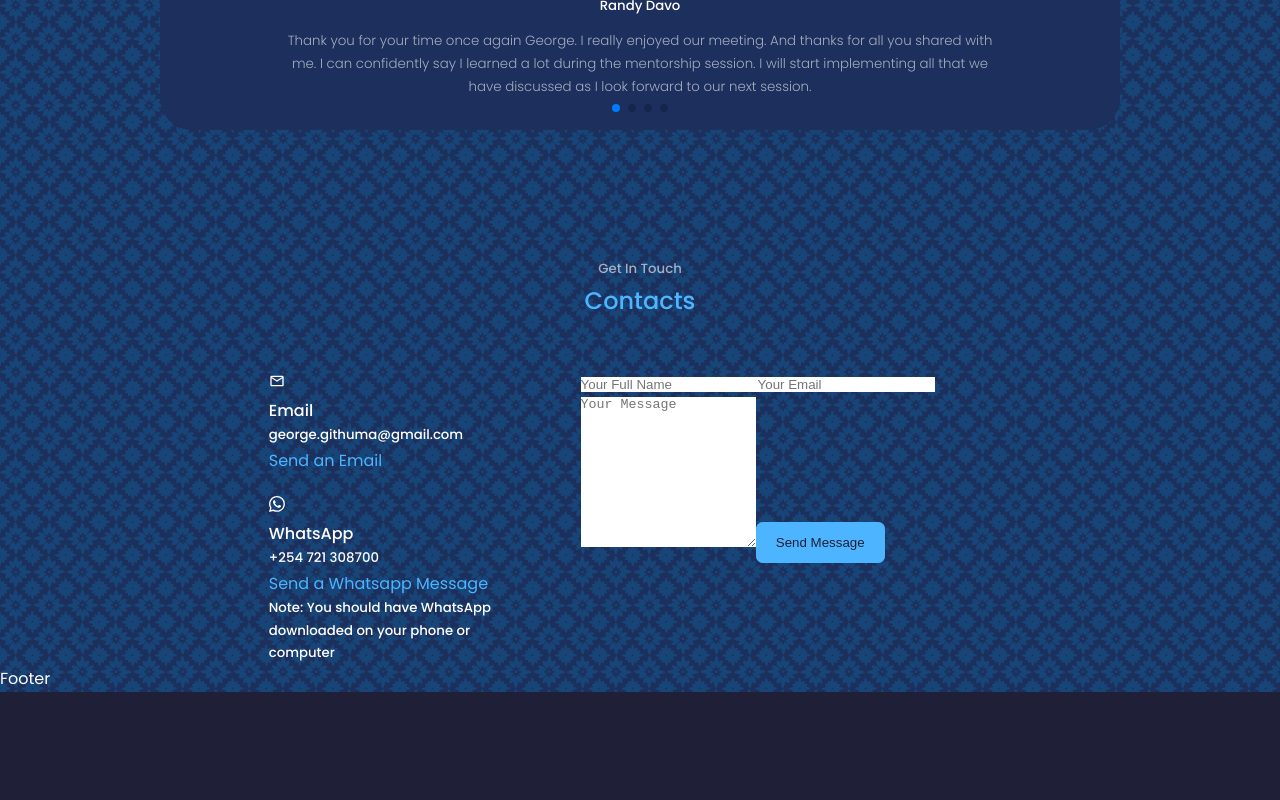
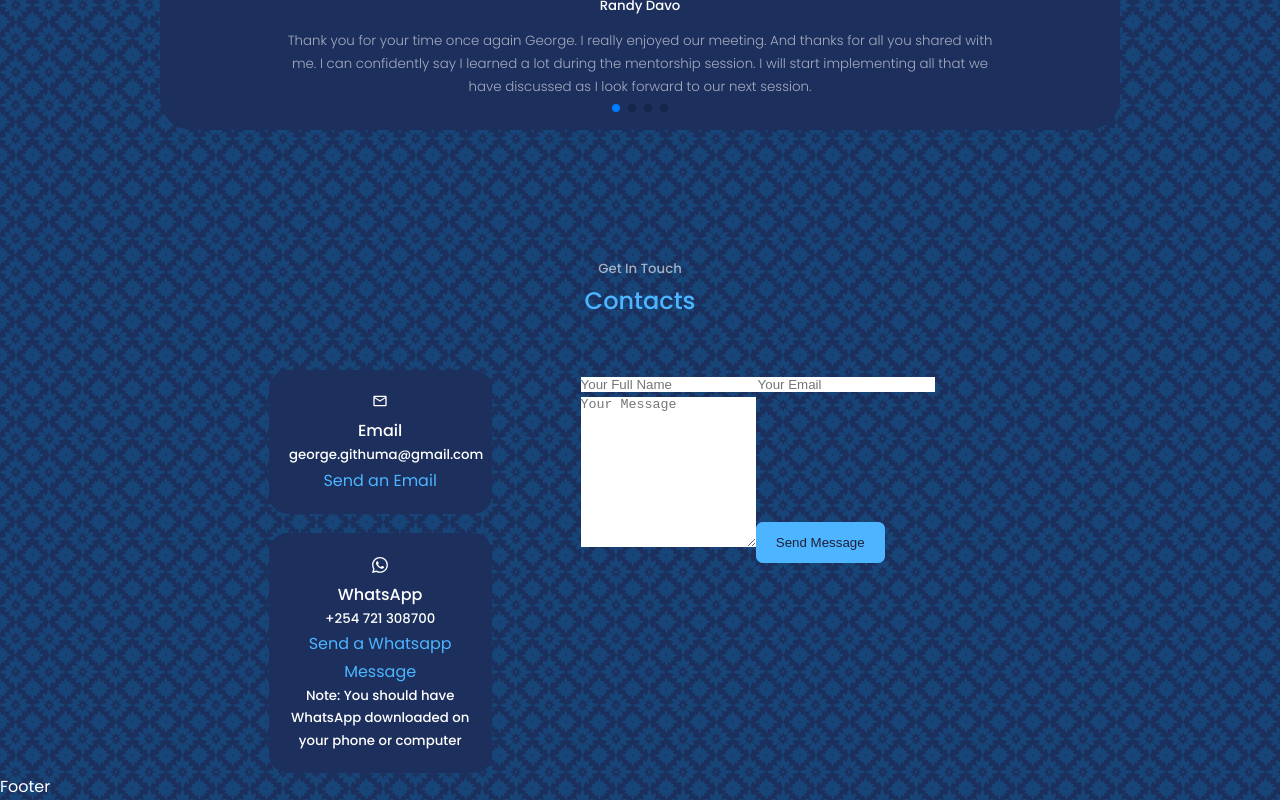
Before and after one commit to Gitthuma/george-githuma-portfolio-website, a React (Create React App) app: page / in a window 1280 px wide. Shown: the part 4328-5128 px from the top of the page. Before the commit the page ends 5020 px from the top, so only its background shows below. Built offline with nearby package versions, Linux system fonts and the light colour scheme.

Commit message:
Style contact__option

```diff
--- a/src/Components/Contacts/Contacts.css
+++ b/src/Components/Contacts/Contacts.css
@@ -12,3 +12,13 @@
     flex-direction: column;
     gap: 1.2rem;
 }
+
+/*Style contact__option*/
+.contact__option {
+    background: var(--color-bg-variant);
+    padding: 1.2rem;
+    border-radius: 1.2rem;
+    text-align: center;
+    border: 1px solid transparent;
+    transition: var(--transition);
+}
```
